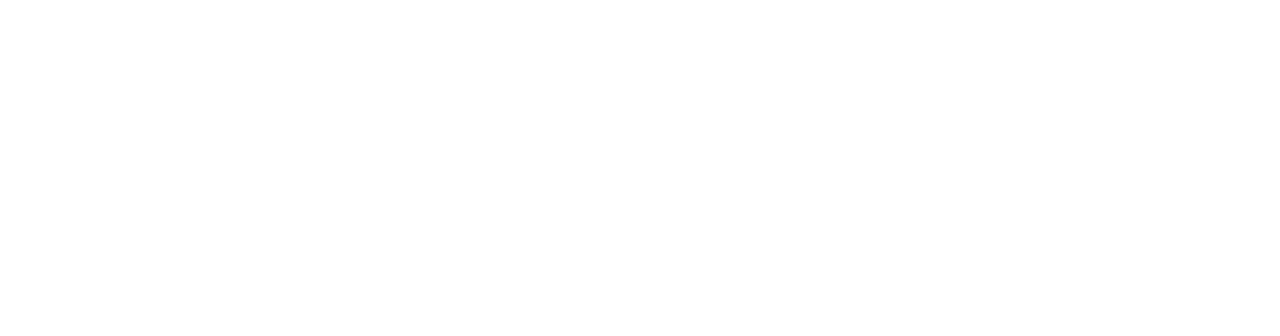
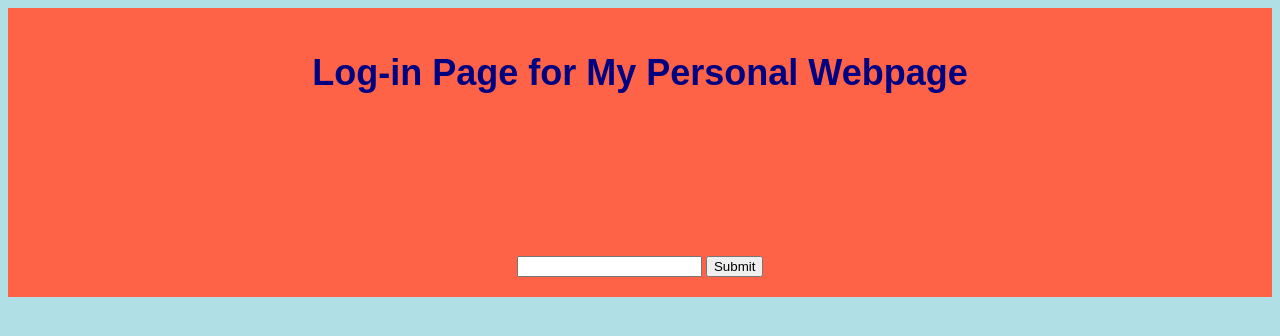
Before and after one commit to parisdesmooth23-gif/Phoenix-project, a plain HTML site: page index.html in a window 1280 px wide. Drawn offline with Linux system fonts and the light colour scheme.

Commit message:
Update index.html

```diff
--- a/index.html
+++ b/index.html
@@ -2,9 +2,58 @@
 <html>
 <head>
 <title>My Personal Webpage Log-in</title>
+
 <style>
+.game-text2{
+white-space: pre-line;
+height: 110px;
+overflow-y: auto;
+margin-bottom: 10px;
+}
+.game-input2{
+display:flex;}
+.user-input2
+flex: 1;
+padding: 5px;
+font-size:16px;
+}
+.submit-btn2{
+padding: 5px 10px;
+margin-left: 5px;
+font-size: 16px;
+cursor: point;
+}
+body {
+background-color: powderblue;
+font-family: Arial;
+color:black;
+text-align: center;
+}
+
+h1{
+color:navy;font-size:36px;
+}
+div.header {
+background-color: tomato;
+color: white;
+text-align: center; padding: 20px;
+}
 </style>
 </head>
 <body>
+<div class = "header">
+<h1> Log-in Page for My Personal Webpage</h1>
+<br>
+<center>
+<div id="game-text2" class ="game-text2">
+</div>
+<input id="user-input2" class="user-input2" type="text" placeholder+"username">
+<button id="sumit-btn2" class = "submit-btn2">Submit</button>
+</div></center>
+<script src="login.js"></script>
+<br>
+<a id="main-link" href="index2.html" style="display:none;">
+<button>Enter Main Page</button>
+</a>
 </body>
 </html>
```
